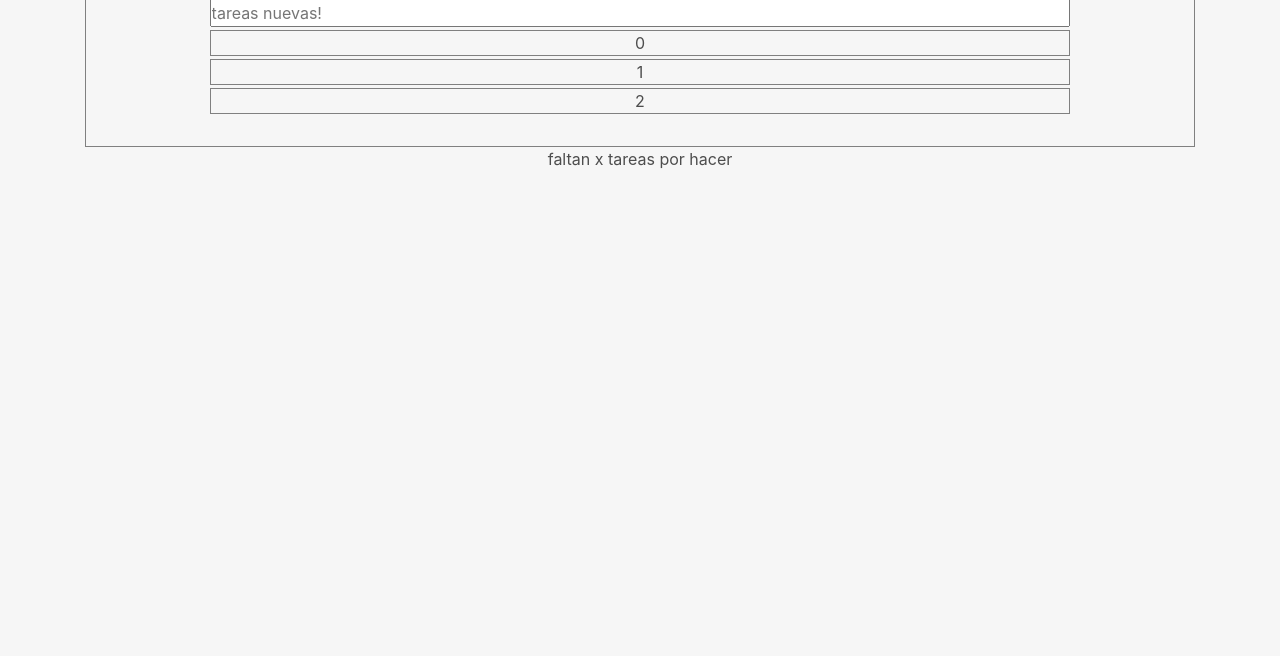
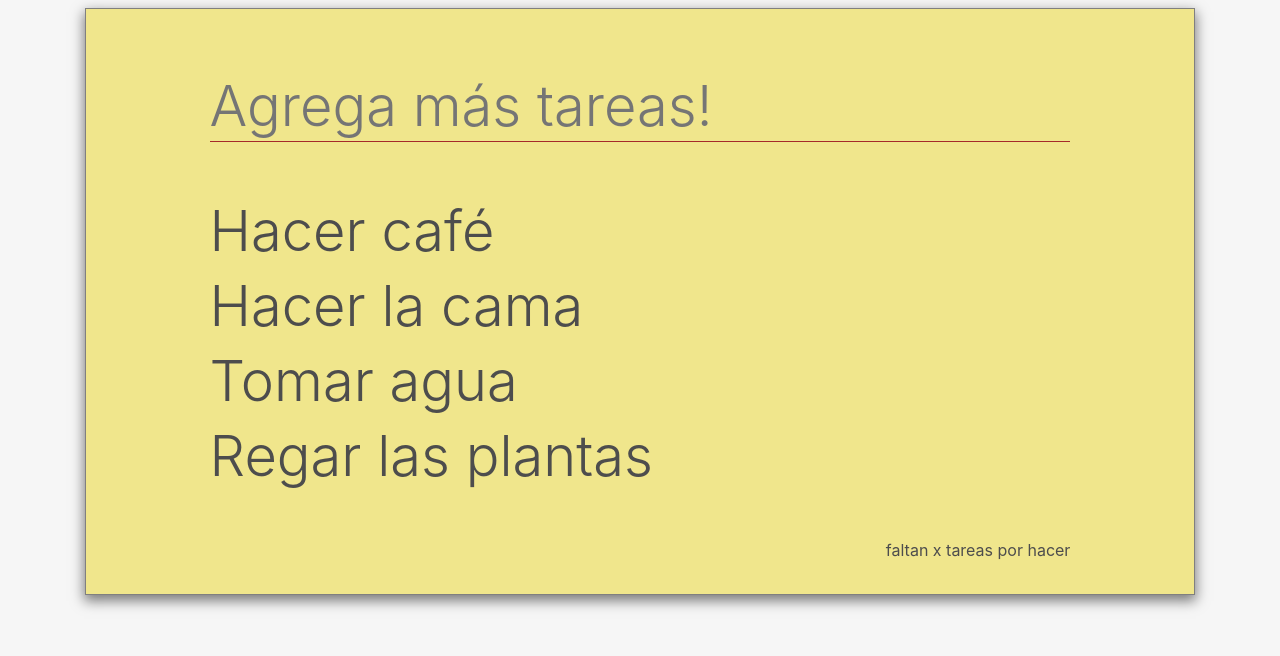
Before and after one commit to ernestomedinam/todo-list-4geeks, a React app: page / in a window 1280 px wide. Shown: the part 144-800 px from the top of the page. Built offline with nearby package versions, Linux system fonts and the light colour scheme.

Commit message:
estilos corregidos.

```diff
--- a/src/js/component/home.js
+++ b/src/js/component/home.js
@@ -7,34 +7,44 @@ class Home extends React.Component {
 	constructor(props) {
 		super(props);
 		this.state = {
-			tasks: ["Primera tarea", "Segunda tarea", "Tercera tarea"],
+			tasks: [
+				"Hacer café",
+				"Hacer la cama",
+				"Tomar agua",
+				"Regar las plantas"
+			],
 			newTask: ""
 		};
 	}
 	render() {
 		let tasks = this.state.tasks;
 		return (
-			<div className="container text-center">
-				<header className="todo-header">
+			<div className="container d-flex flex-column">
+				<header className="todo-header text-center mb-3">
 					<h1 className="display-3">Mi lista de tareas</h1>
 				</header>
 				<section className="todo-body">
-					<form>
-						<input placeholder="tareas nuevas!" />
+					<form className="text-center">
+						<input
+							className="my-5 mx-auto display-4"
+							placeholder="Agrega más tareas!"
+						/>
 					</form>
 					<ul className="main-list mx-auto">
 						{tasks.map((value, index) => {
 							return (
-								<li key={index} className="list-item">
-									{index}
+								<li
+									key={index}
+									className="list-item display-4 my-2 mx-0">
+									{value}
 								</li>
 							);
 						})}
 					</ul>
+					<footer className="list-footer mx-auto mt-5">
+						<p>faltan x tareas por hacer</p>
+					</footer>
 				</section>
-				<footer className="list-footer">
-					<p>faltan x tareas por hacer</p>
-				</footer>
 			</div>
 		);
 	}
--- a/src/styles/index.scss
+++ b/src/styles/index.scss
@@ -31,20 +31,28 @@ body {
     border: 1px solid gray;
     margin: 0;
     padding: 1rem;
+    align-self: center;
+    background-color: khaki;
+    box-shadow: 0px 5px 12px 1px rgba($color: black, $alpha: 0.5);
 
     form > input {
         width: 80%;
-
+        outline: none;
+        border: none;
+        border-bottom: 1px brown solid;
+        background-color: transparent;
     }
 
     .main-list {
         width: 80%;
         list-style: none;
         .list-item {
-            margin: 3px 0;
             text-decoration: none;
-            border: 1px gray solid;
         }
+    }
 
+    .list-footer {
+        width: 80%;
+        text-align: right;
     }
 }
```
